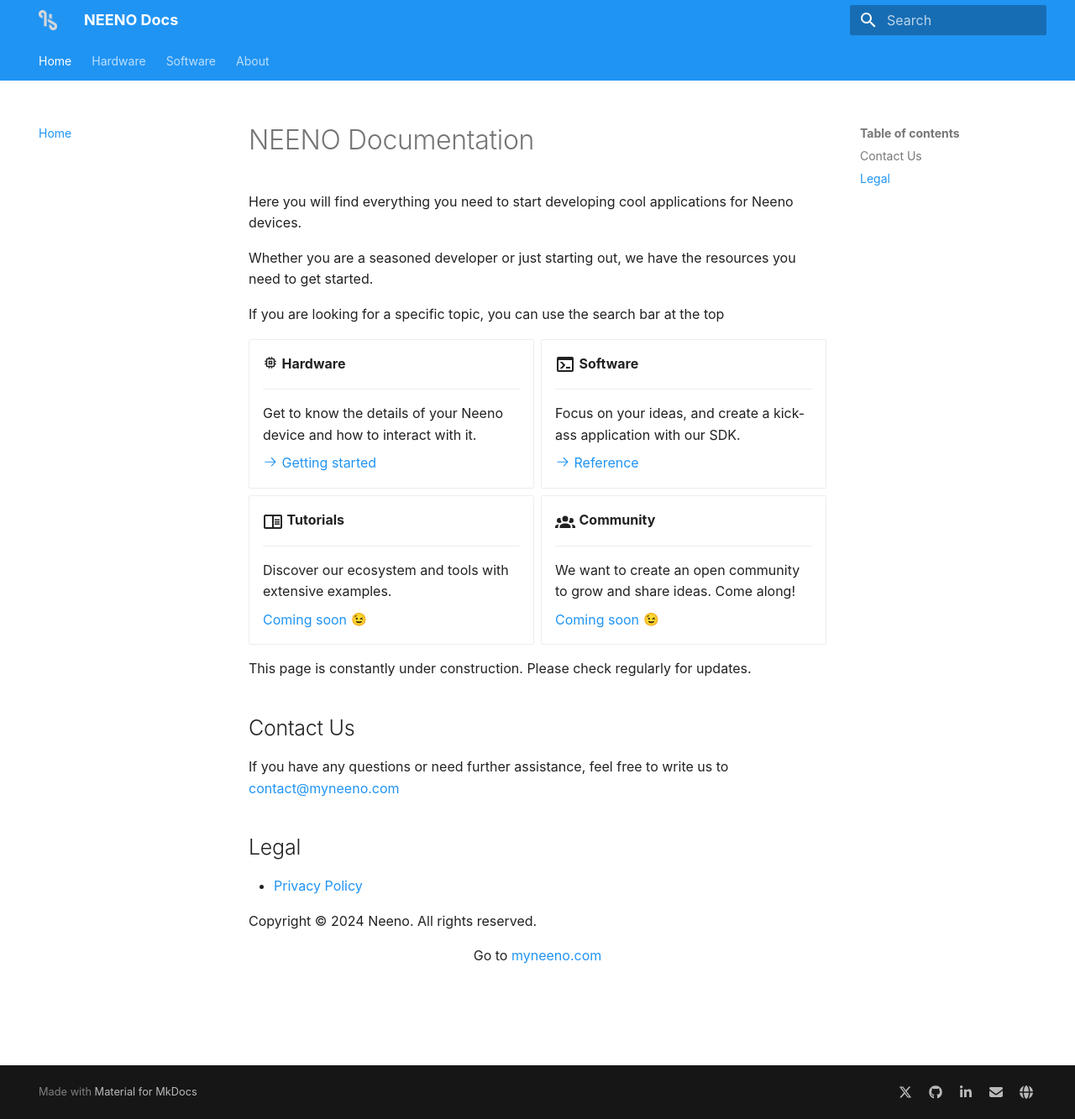
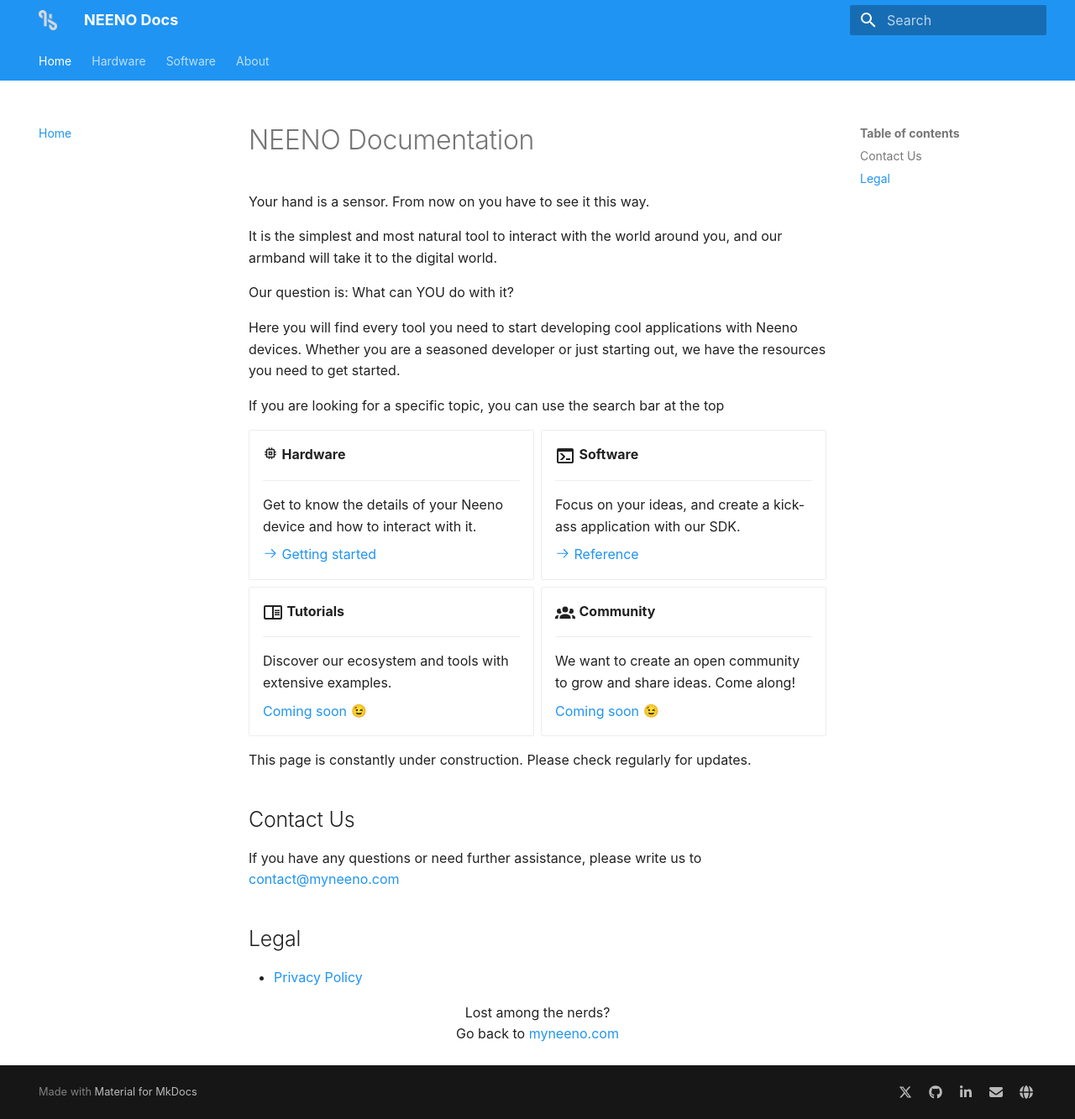
Before and after one commit to MyNeeno/docs, an MkDocs documentation site: the page built from docs/index.md, in a window 1280 px wide and 1333 px high. Shown: the whole window at 84% size. Built offline with MkDocs 1.6.1 and Material for MkDocs 9.7.7, drawn with Linux system fonts in a browser that asks for light colours; emoji names are drawn with the system emoji font; some web fonts are replaced.

Commit message:
Expand intro of main page.

```diff
--- a/docs/index.md
+++ b/docs/index.md
@@ -1,12 +1,15 @@
-
-
 # NEENO Documentation
 
-Here you will find everything you need to start developing cool applications
-for Neeno devices.
+Your hand is a sensor. From now on you have to see it this way.
 
-Whether you are a seasoned developer or just starting out, we have the
-resources you need to get started.
+It is the simplest and most natural tool to interact with the world around you,
+and our armband will take it to the digital world.
+
+Our question is: What can YOU do with it?
+
+Here you will find every tool you need to start developing cool applications
+with Neeno devices. Whether you are a seasoned developer or just starting out,
+we have the resources you need to get started.
 
 If you are looking for a specific topic, you can use the search bar at the top
 
@@ -50,13 +53,11 @@
 
 ## Contact Us
 
-If you have any questions or need further assistance, feel free to write us to
+If you have any questions or need further assistance, please write us to
 <contact@myneeno.com>
 
 ## Legal
 
 - [Privacy Policy](privacy-policy.md)
 
-Copyright © 2024 Neeno. All rights reserved.
-
-<p style="text-align: center;">Go to <a href="https://myneeno.com">myneeno.com</a></p>
+<p style="text-align: center;">Lost among the nerds?<br>Go back to <a href="https://myneeno.com">myneeno.com</a></p>
```
